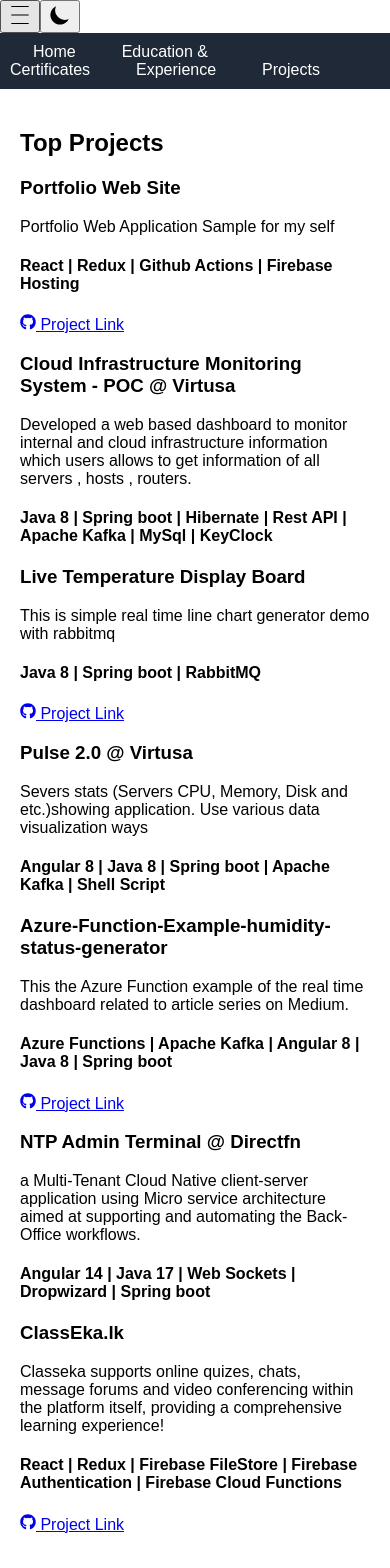
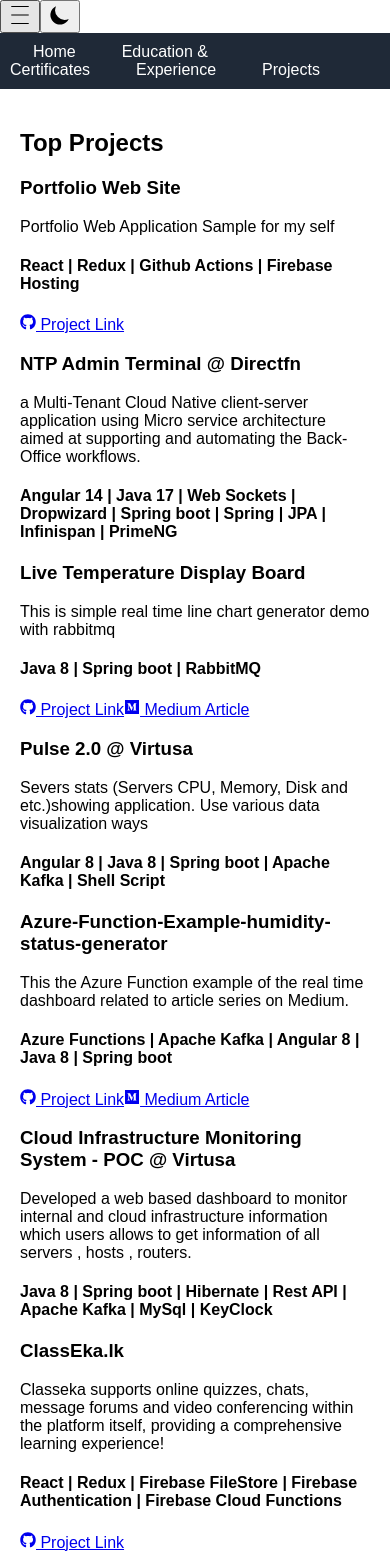
Before and after one commit to Isuru40/portfolio1.0, a React (Create React App) app: page /projects in a window 390 px wide. Shown: the top 1568 px of the page. Built offline with nearby package versions, Linux system fonts and the light colour scheme; the HTML template or start-up script is replaced by a standard one.

Commit message:
Project.js Changes

```diff
--- a/src/components/Projects.js
+++ b/src/components/Projects.js
@@ -1,6 +1,6 @@
 import React from 'react';
-import {IoIosLink} from "react-icons/io";
-import {FaGithub} from "react-icons/fa";
+import { IoIosLink } from "react-icons/io";
+import { FaGithub ,FaMedium } from "react-icons/fa";
 
 const Projects = () => {
     const projects = [
@@ -8,47 +8,53 @@
             title: 'Portfolio Web Site',
             description: 'Portfolio Web Application Sample for my self',
             link: 'https://github.com/Isuru40/portfolio1.0',
-            technologies: 'React | Redux | Github Actions | Firebase Hosting'
+            technologies: 'React | Redux | Github Actions | Firebase Hosting',
+            mediumLink: '' // No Medium link for this project
+        },
+        {
+            title: 'NTP Admin Terminal @ Directfn',
+            description: 'a Multi-Tenant Cloud Native client-server application using Micro service architecture aimed at supporting and automating the Back-Office workflows.',
+            link: '',
+            technologies: 'Angular 14 | Java 17 | Web Sockets | Dropwizard | Spring boot | Spring | JPA | Infinispan | PrimeNG',
+            mediumLink: '' // No Medium link for this project
+        },
+        {
+            title: 'Live Temperature Display Board',
+            description: 'This is simple real time line chart generator demo with rabbitmq',
+            link: 'https://github.com/Isuru40/liveTemperature-RabbitMQ-SpringBoot',
+            technologies: 'Java 8 | Spring boot | RabbitMQ',
+            mediumLink: 'https://i-d-r.medium.com/rabbitmq-powered-live-temperature-dashboard-using-java-2251dfb4d9af'
+        },
+        {
+            title: 'Pulse 2.0 @ Virtusa',
+            description: 'Severs stats (Servers CPU, Memory, Disk and etc.)showing application. Use various data visualization ways ',
+            link: '',
+            technologies: 'Angular 8 | Java 8 | Spring boot | Apache Kafka | Shell Script',
+            mediumLink: '' // No Medium link for this project
+        },
+        {
+            title: 'Azure-Function-Example-humidity-status-generator',
+            description: 'This the Azure Function example of the real time dashboard related to article series on Medium.',
+            link: 'https://github.com/Isuru40/Azure-Function-Example-humidity-status-generator',
+            technologies: 'Azure Functions | Apache Kafka | Angular 8 | Java 8 | Spring boot',
+            mediumLink: 'https://i-d-r.medium.com/real-time-dashboard-with-kafka-spring-boot-angular-azure-18b11f933170' // Example Medium link
         },
         {
             title: 'Cloud Infrastructure Monitoring System - POC @ Virtusa',
             description: 'Developed a web based dashboard to monitor internal and cloud infrastructure information which users allows to get information of all servers , hosts , routers.',
             link: '',
-            technologies: 'Java 8 | Spring boot | Hibernate | Rest API | Apache Kafka | MySql | KeyClock'
-        },
-        {
-            title: 'Live Temperature Display Board',
-            description: 'This is simple real time line chart generator demo with rabbitmq',
-            link: 'https://github.com/Isuru40/liveTemperature-RabbitMQ-SpringBoot',
-            technologies: 'Java 8 | Spring boot | RabbitMQ'
-        },
-        {
-            title: 'Pulse 2.0 @ Virtusa',
-            description: 'Severs stats (Servers CPU, Memory, Disk and etc.)showing application. Use various data visualization ways ',
-            link: '',
-            technologies: 'Angular 8 | Java 8 | Spring boot | Apache Kafka | Shell Script'
-        },
-        {
-            title: 'Azure-Function-Example-humidity-status-generator',
-            description: 'This the Azure Function example of the real time dashboard related to article series on Medium.',
-            link: 'https://github.com/Isuru40/Azure-Function-Example-humidity-status-generator',
-            technologies: 'Azure Functions | Apache Kafka | Angular 8 | Java 8 | Spring boot'
-        },
-        {
-            title: 'NTP Admin Terminal @ Directfn',
-            description: 'a Multi-Tenant Cloud Native client-server application using Micro \n' +
-                'service architecture aimed at supporting and automating the Back-Office \n' +
-                'workflows.',
-            link: '',
-            technologies: 'Angular 14 | Java 17 | Web Sockets | Dropwizard | Spring boot'
+            technologies: 'Java 8 | Spring boot | Hibernate | Rest API | Apache Kafka | MySql | KeyClock',
+            mediumLink: '' // No Medium link for this project
         },
         {
             title: 'ClassEka.lk',
-            description: 'Classeka supports online quizes, chats, message forums and video conferencing within the platform itself, providing a comprehensive learning experience!',
+            description: 'Classeka supports online quizzes, chats, message forums and video conferencing within the platform itself, providing a comprehensive learning experience!',
             link: 'https://classeka.lk/',
-            technologies: 'React | Redux | Firebase FileStore | Firebase Authentication | Firebase Cloud Functions'
+            technologies: 'React | Redux | Firebase FileStore | Firebase Authentication | Firebase Cloud Functions',
+            mediumLink: '' // No Medium link for this project
         }
     ];
+
     const publications = [
         {
             title: 'Building Automation System',
@@ -60,34 +66,40 @@
     return (
         <section id="projects" className="bg-white dark:bg-gray-800 p-4">
             <h2 className="text-black dark:text-white text-2xl font-bold mb-4">Top Projects</h2>
-            <div className="grid grid-cols-1 md:grid-cols-2 gap-6"> {/* Adjusted grid layout */}
+            <div className="grid grid-cols-1 md:grid-cols-2 gap-6">
                 {projects.map((project, index) => (
                     <div key={index} className="p-4 border rounded-md shadow-md bg-gray-50 dark:bg-gray-700">
                         <h3 className="text-lg text-gray-800 dark:text-gray-200">{project.title}</h3>
                         <p className="text-gray-600 dark:text-gray-400">{project.description}</p>
                         <h4 className="text-gray-800 dark:text-gray-200">{project.technologies}</h4>
-                        {project.link && (
-                            <a href={project.link} target="_blank" rel="noopener noreferrer" className="flex items-center text-blue-500 dark:text-blue-400 mt-2">
-                                <FaGithub className="mr-2" /> Project Link
-                            </a>
-                        )}
+                        <div className="flex items-center mt-2">
+                            {project.link && (
+                                <a href={project.link} target="_blank" rel="noopener noreferrer" className="flex items-center text-blue-500 dark:text-blue-400 mr-4">
+                                    <FaGithub className="mr-2" /> Project Link
+                                </a>
+                            )}
+                            {project.mediumLink && (
+                                <a href={project.mediumLink} target="_blank" rel="noopener noreferrer" className="flex items-center text-blue-500 dark:text-blue-400">
+                                    <FaMedium className="mr-2" /> Medium Article
+                                </a>
+                            )}
+                        </div>
                     </div>
                 ))}
             </div>
             <div>&nbsp;</div>
 
             <h2 className="text-black dark:text-white text-2xl font-bold mb-4">Publications</h2>
-            <div className="grid grid-cols-1 md:grid-cols-2 gap-6"> {/* Adjusted grid layout */}
-                {publications.map((project, index) => (
+            <div className="grid grid-cols-1 md:grid-cols-2 gap-6">
+                {publications.map((publication, index) => (
                     <div key={index} className="p-4 border rounded-md shadow-md bg-gray-50 dark:bg-gray-700">
-                        <h3 className="text-lg text-gray-800 dark:text-gray-200">{project.title}</h3>
-                        <p className="text-gray-600 dark:text-gray-400">{project.description}</p>
-                        {project.link && (
-                            <a href={project.link} target="_blank" rel="noopener noreferrer" className="flex items-center text-blue-500 dark:text-blue-400 mt-2">
+                        <h3 className="text-lg text-gray-800 dark:text-gray-200">{publication.title}</h3>
+                        <p className="text-gray-600 dark:text-gray-400">{publication.description}</p>
+                        {publication.link && (
+                            <a href={publication.link} target="_blank" rel="noopener noreferrer" className="flex items-center text-blue-500 dark:text-blue-400 mt-2">
                                 <IoIosLink className="mr-2" /> Visit Publication
                             </a>
                         )}
-
                     </div>
                 ))}
             </div>
```
